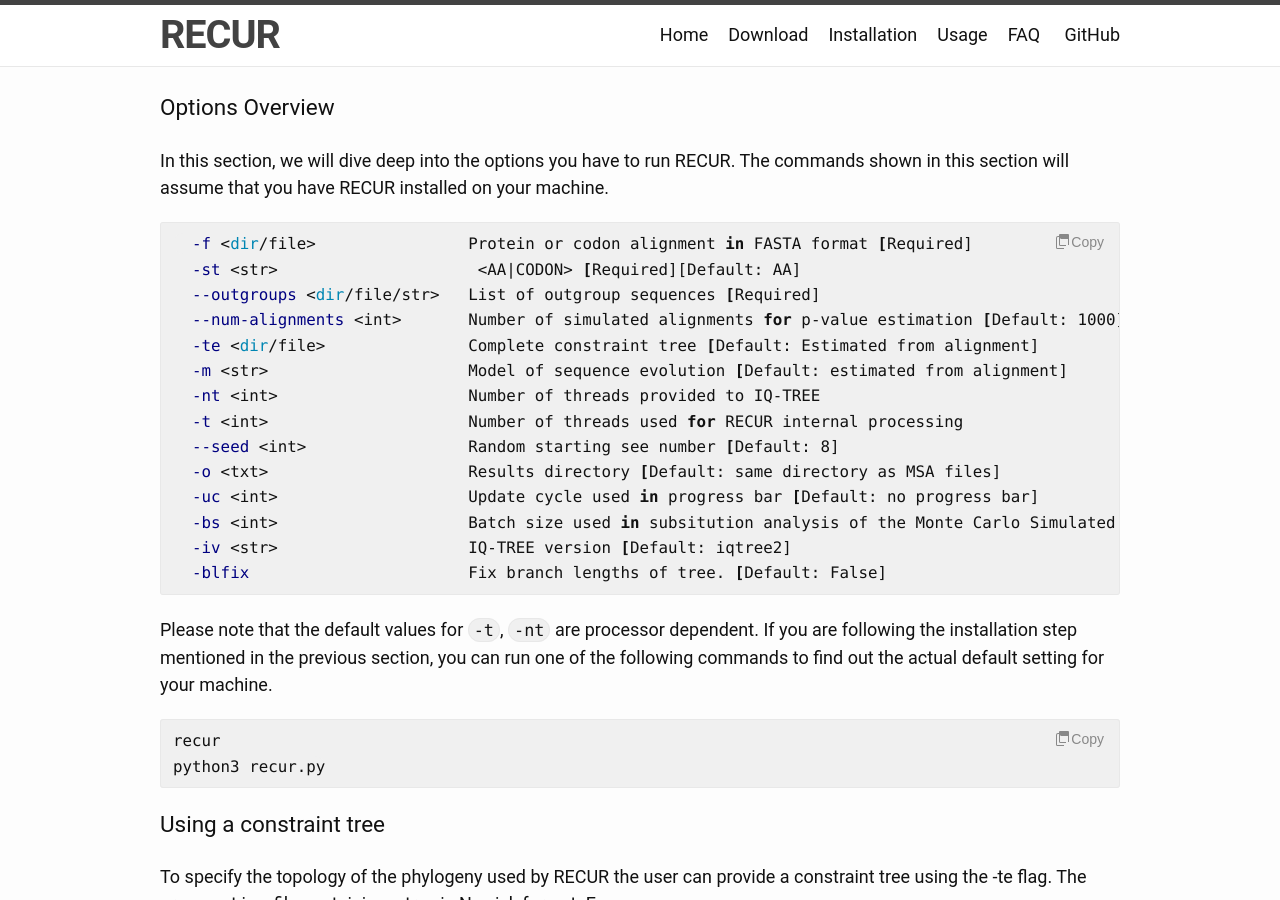
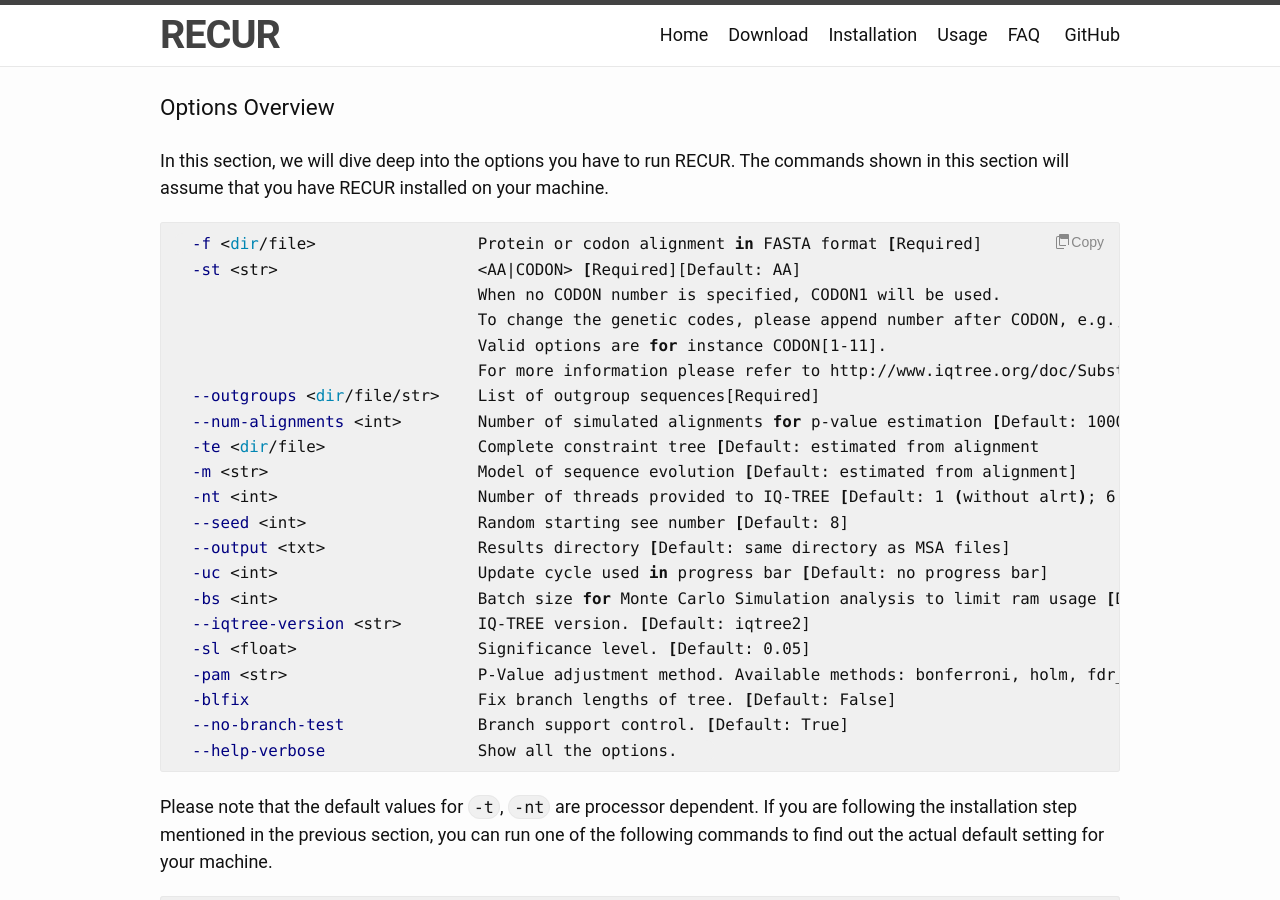
Before and after one commit to OrthoFinder/RECUR, a Jekyll site: the page built from docs/usage.markdown, in a window 1280 px wide and 900 px high, scrolled down 928 px. Built offline with Jekyll 4.4.1, drawn with Linux system fonts in a browser that asks for light colours; comment, search, counter and statistics services are not loaded.

Commit message:
docs: update options

````diff
--- a/docs/usage.markdown
+++ b/docs/usage.markdown
@@ -41,21 +41,29 @@
 In this section, we will dive deep into the options you have to run RECUR. The commands shown in this section will assume that you have RECUR installed on your machine.
 
 ```bash
-  -f <dir/file>                Protein or codon alignment in FASTA format [Required]
+  -f <dir/file>                 Protein or codon alignment in FASTA format [Required]
   -st <str>                     <AA|CODON> [Required][Default: AA]
-  --outgroups <dir/file/str>   List of outgroup sequences [Required]
-  --num-alignments <int>       Number of simulated alignments for p-value estimation [Default: 1000]
-  -te <dir/file>               Complete constraint tree [Default: Estimated from alignment]
-  -m <str>                     Model of sequence evolution [Default: estimated from alignment]
-  -nt <int>                    Number of threads provided to IQ-TREE
-  -t <int>                     Number of threads used for RECUR internal processing
-  --seed <int>                 Random starting see number [Default: 8]
-  -o <txt>                     Results directory [Default: same directory as MSA files]
-  -uc <int>                    Update cycle used in progress bar [Default: no progress bar]
-  -bs <int>                    Batch size used in subsitution analysis of the Monte Carlo Simulated sequences [Default: no batch processing]
-  -iv <str>                    IQ-TREE version [Default: iqtree2]
-  -blfix                       Fix branch lengths of tree. [Default: False]
+                                When no CODON number is specified, CODON1 will be used.
+                                To change the genetic codes, please append number after CODON, e.g., CODON2.
+                                Valid options are for instance CODON[1-11].
+                                For more information please refer to http://www.iqtree.org/doc/Substitution-Models#codon-models
+  --outgroups <dir/file/str>    List of outgroup sequences[Required]
+  --num-alignments <int>        Number of simulated alignments for p-value estimation [Default: 1000]
+  -te <dir/file>                Complete constraint tree [Default: estimated from alignment
+  -m <str>                      Model of sequence evolution [Default: estimated from alignment]
+  -nt <int>                     Number of threads provided to IQ-TREE [Default: 1 (without alrt); 6 (with alrt)]
+  --seed <int>                  Random starting see number [Default: 8]
+  --output <txt>                Results directory [Default: same directory as MSA files]
+  -uc <int>                     Update cycle used in progress bar [Default: no progress bar]
+  -bs <int>                     Batch size for Monte Carlo Simulation analysis to limit ram usage [Default: no batch processing]
+  --iqtree-version <str>        IQ-TREE version. [Default: iqtree2]
+  -sl <float>                   Significance level. [Default: 0.05]
+  -pam <str>                    P-Value adjustment method. Available methods: bonferroni, holm, fdr_bh, fdr_by, fdr_tsbh, fdr_tsbky. [Default: None]
+  -blfix                        Fix branch lengths of tree. [Default: False]
+  --no-branch-test              Branch support control. [Default: True]
+  --help-verbose                Show all the options.
 ```
+
 
 Please note that the default values for `-t`, `-nt` are processor dependent. If you are following the installation step mentioned in the previous section, you can run one of the following commands to find out the actual default setting for your machine.
 
````
